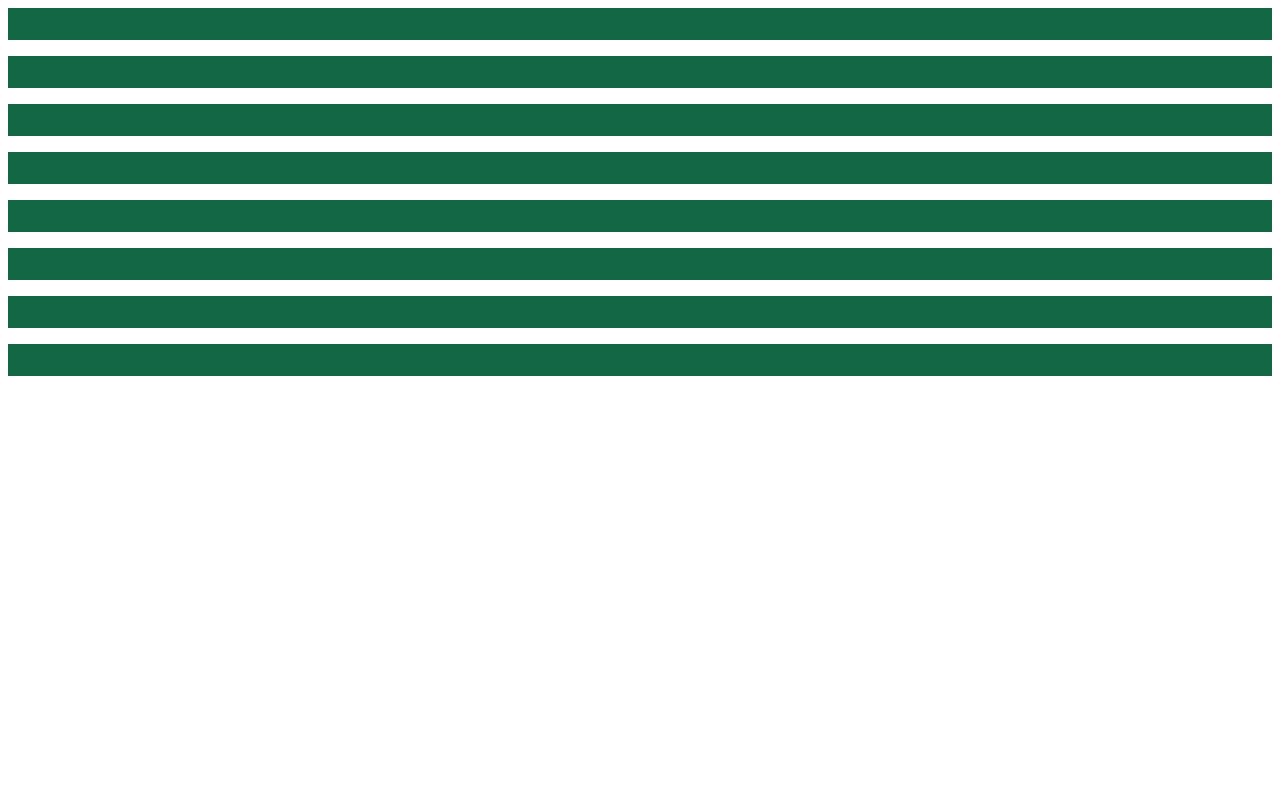
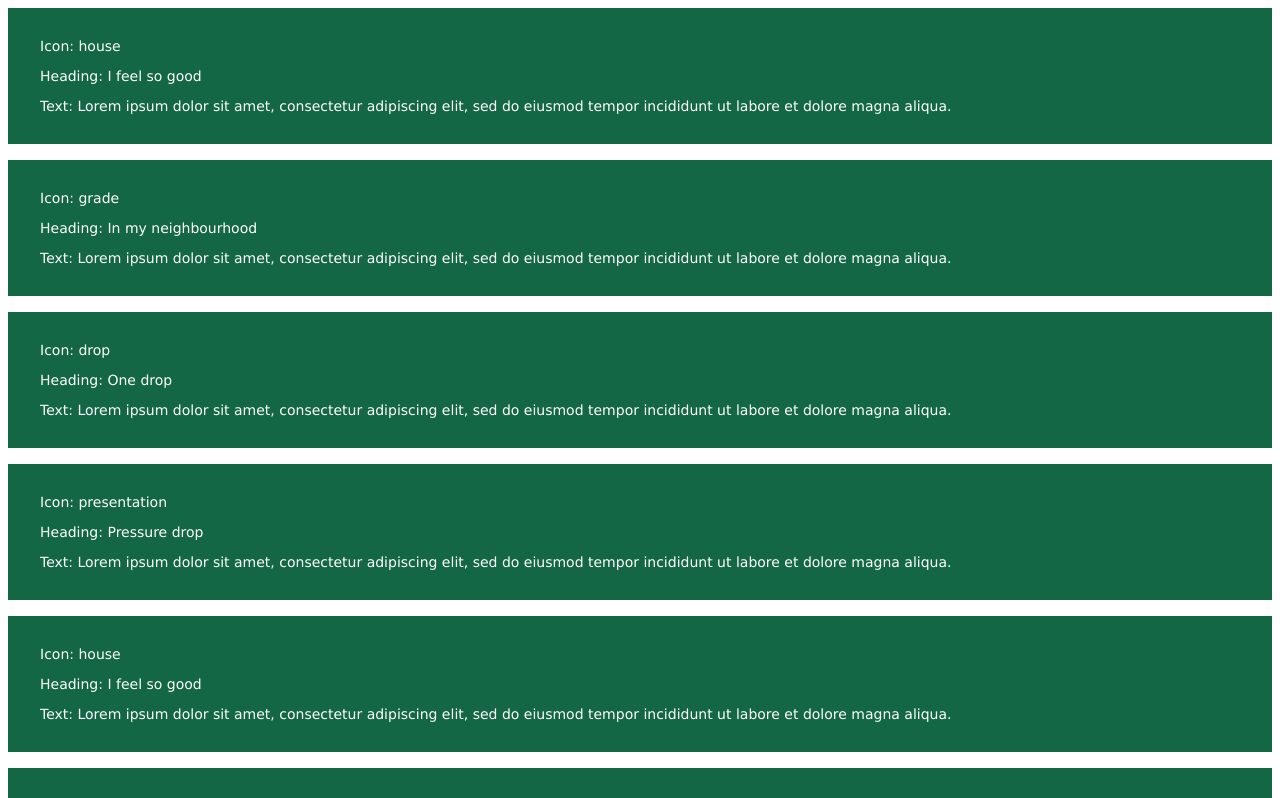
Before and after one commit to Camelonta/camelonta-techtest, a Next.js app: page / in a window 1280 px wide. Shown: the top 798 px of the page. Built offline with nearby package versions, Linux system fonts and the light colour scheme.

Commit message:
first fetch done

```diff
--- a/components/Card/Card.js
+++ b/components/Card/Card.js
@@ -6,17 +6,23 @@ import { cards } from '../../data';
 
 const Card = () => {
 
+  console.log('cards', cards)
 
   return(
     <>
 
 {cards.map((item) => (
-            <StyledCard
-              key={item.id}
-              icon={item.icon}
-              text={item.text}
-              />
+<StyledCard key={item.id}>
+    <p>Icon: {item.icon}</p>
+    <p>Heading: {item.heading}</p>
+    <p>Text: {item.text} </p>
+  </StyledCard>
 
+            // <StyledCard
+            //   key={item.id}
+            //   icon={item.icon}
+            //   text={item.text}
+            //   />
              ))}
 
     {/* <StyledCard> */}
```
